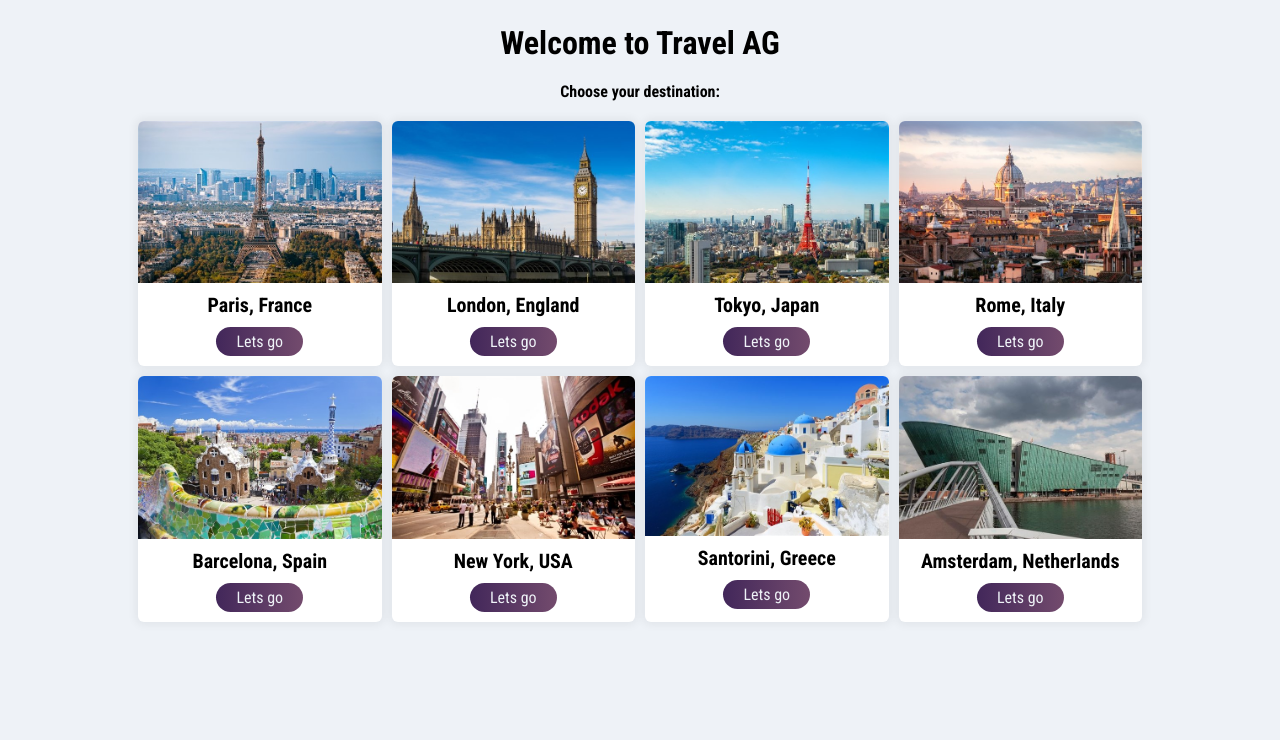
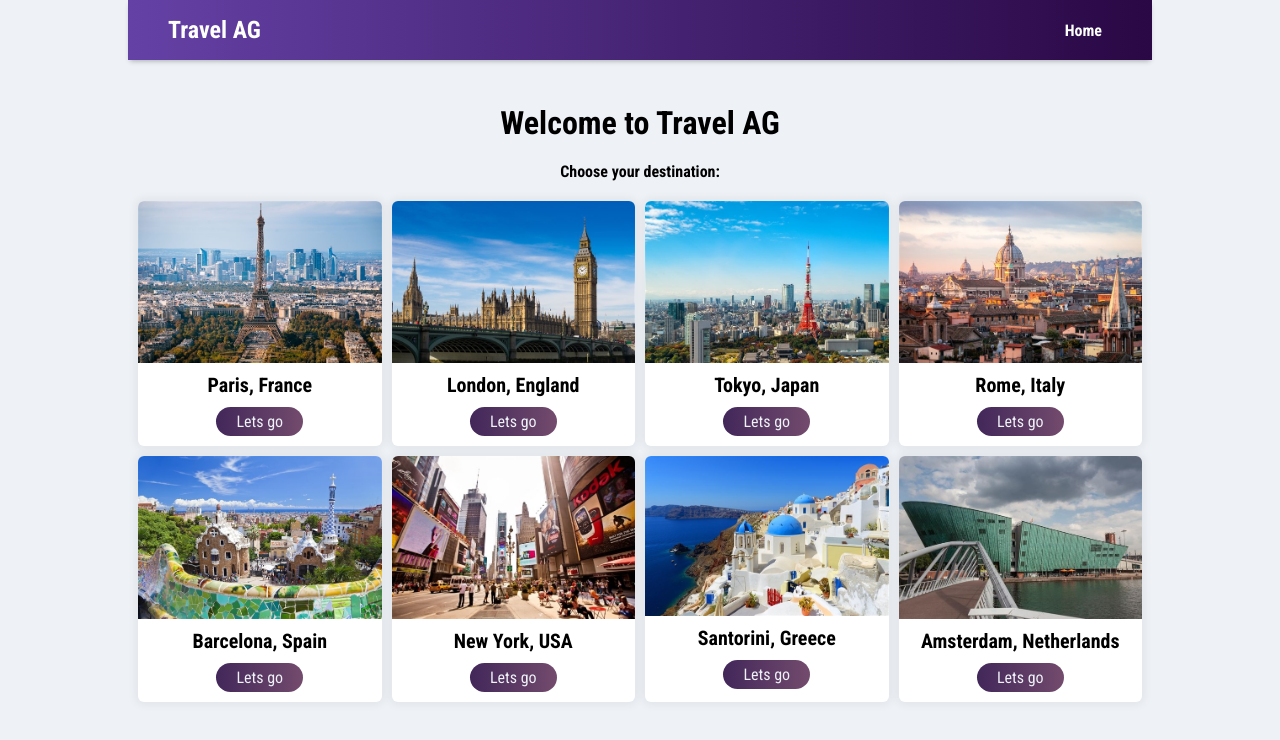
Before and after one commit to about7codes/travelag, a React (Create React App) app: page / in a window 1280 px wide. Shown: the top 740 px of the page. Built offline with nearby package versions, Linux system fonts and the light colour scheme.

Commit message:
css fixes

```diff
--- a/src/App.js
+++ b/src/App.js
@@ -7,6 +7,7 @@ import Places from './components/Places';
 import data from './data.json';
 import Final from './components/Final';
 import { AnimatePresence } from 'framer-motion';
+import { NavLink } from 'react-router-dom';
 
 const containerVariants = {
     hidden: {
@@ -41,6 +42,10 @@ const App = () => {
 
     return (
         <AnimatePresence>
+            <nav>
+                <h1>Travel AG</h1>
+                <NavLink to='/'>Home</NavLink>
+            </nav>
             <Switch location={location} key={location.key}>
                 <Route path='/' exact>
                     <Places areas={areas} containerVariants={containerVariants} selected={selected} />
--- a/src/styles/styles.css
+++ b/src/styles/styles.css
@@ -23,6 +23,44 @@ body::-webkit-scrollbar {
 
 body::-webkit-scrollbar-thumb {
   background-color: #42275a;
+}
+
+nav {
+  display: -webkit-box;
+  display: -ms-flexbox;
+  display: flex;
+  width: 100%;
+  height: 60px;
+  -webkit-box-align: center;
+      -ms-flex-align: center;
+          align-items: center;
+  -webkit-box-pack: justify;
+      -ms-flex-pack: justify;
+          justify-content: space-between;
+  background-color: #6441a5;
+  background: -webkit-gradient(linear, left top, right top, from(#6441a5), to(#2a0845));
+  background: linear-gradient(to right, #6441a5, #2a0845);
+  color: #fff;
+  padding: 0 40px;
+  -webkit-box-shadow: 0 3px 5px -2px rgba(0, 0, 0, 0.3);
+          box-shadow: 0 3px 5px -2px rgba(0, 0, 0, 0.3);
+  margin-bottom: 20px;
+}
+
+nav a {
+  /* margin-right: 40px; */
+  padding: 10px;
+  color: white;
+  text-decoration: none;
+  font-weight: bold;
+  -webkit-transition: all 0.3s ease-in-out;
+  transition: all 0.3s ease-in-out;
+  border-radius: 2px;
+}
+
+nav a:hover {
+  background-color: #fff;
+  color: #6441a5;
 }
 
 img {
@@ -66,6 +104,13 @@ img {
   height: 100vh;
   scrollbar-color: #0f0f0f transparent;
   scrollbar-width: thin;
+}
+
+@media only screen and (max-width: 430px) {
+  .places {
+    -ms-grid-columns: (minmax(150px, 1fr))[auto-fill];
+        grid-template-columns: repeat(auto-fill, minmax(150px, 1fr));
+  }
 }
 
 .place {
--- a/src/styles/styles.scss
+++ b/src/styles/styles.scss
@@ -26,6 +26,35 @@ body {
   &::-webkit-scrollbar-thumb {
     background-color: #42275a;
   }
+}
+
+nav {
+  display: flex;
+  width: 100%;
+  height: 60px;
+  align-items: center;
+  justify-content: space-between;
+  background-color: #6441a5;
+  background: linear-gradient(to right, #6441a5, #2a0845);
+  color: #fff;
+  padding: 0 40px;
+  box-shadow: 0 3px 5px -2px rgba(0, 0, 0, 0.3);
+  margin-bottom: 20px;
+}
+
+nav a {
+  /* margin-right: 40px; */
+  padding: 10px;
+  color: white;
+  text-decoration: none;
+  font-weight: bold;
+  transition: all 0.3s ease-in-out;
+  border-radius: 2px;
+}
+
+nav a:hover {
+  background-color: #fff;
+  color: #6441a5;
 }
 
 img {
@@ -67,6 +96,9 @@ img {
   // overflow-y: auto;
   scrollbar-color: #0f0f0f transparent;
   scrollbar-width: thin;
+  @media only screen and (max-width: 430px) {
+    grid-template-columns: repeat(auto-fill, minmax(150px, 1fr));
+  }
 }
 
 .place {
```
Also changed, not shown: 1 other file (tests, documents, lock files or other folders).
